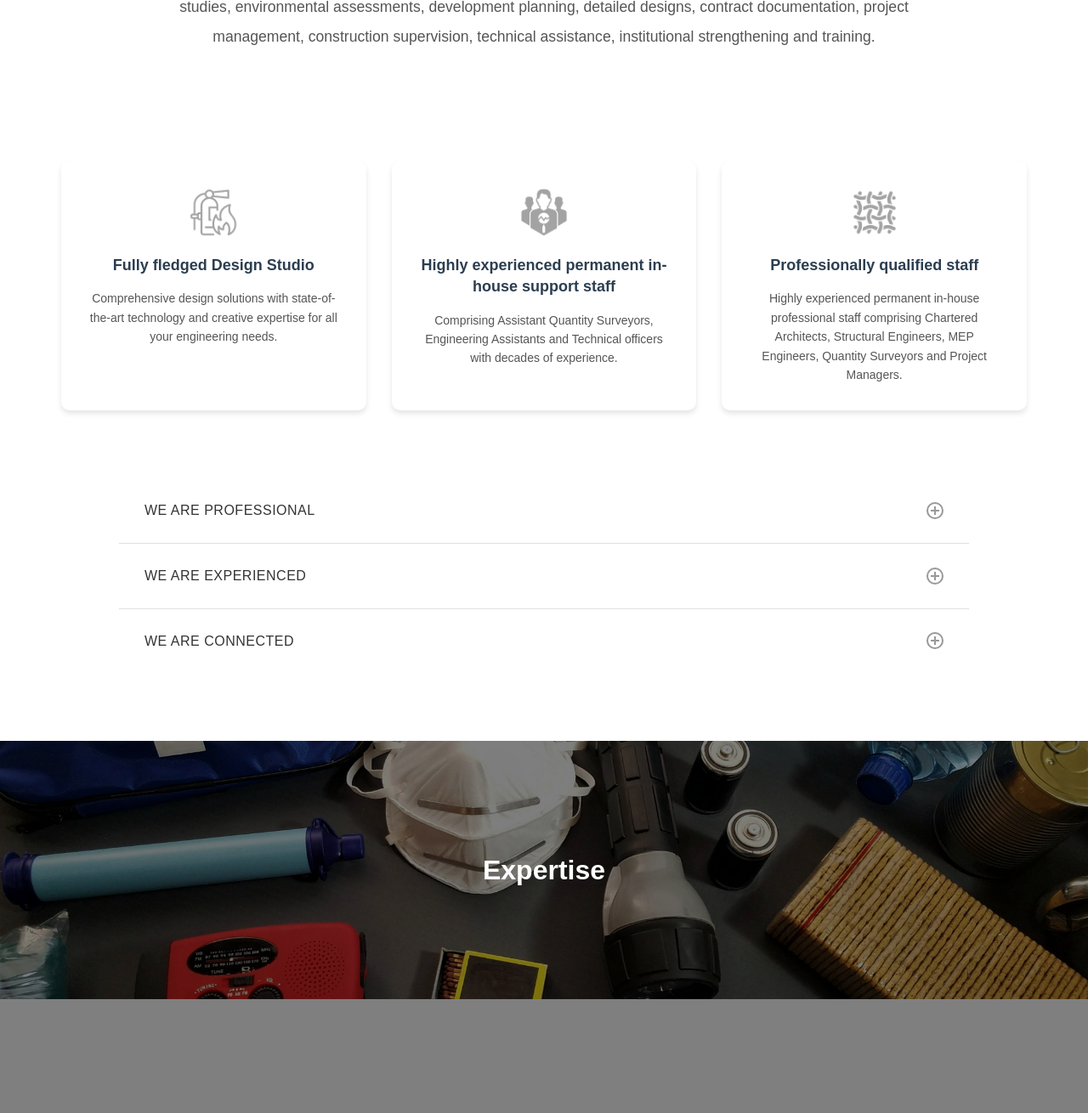
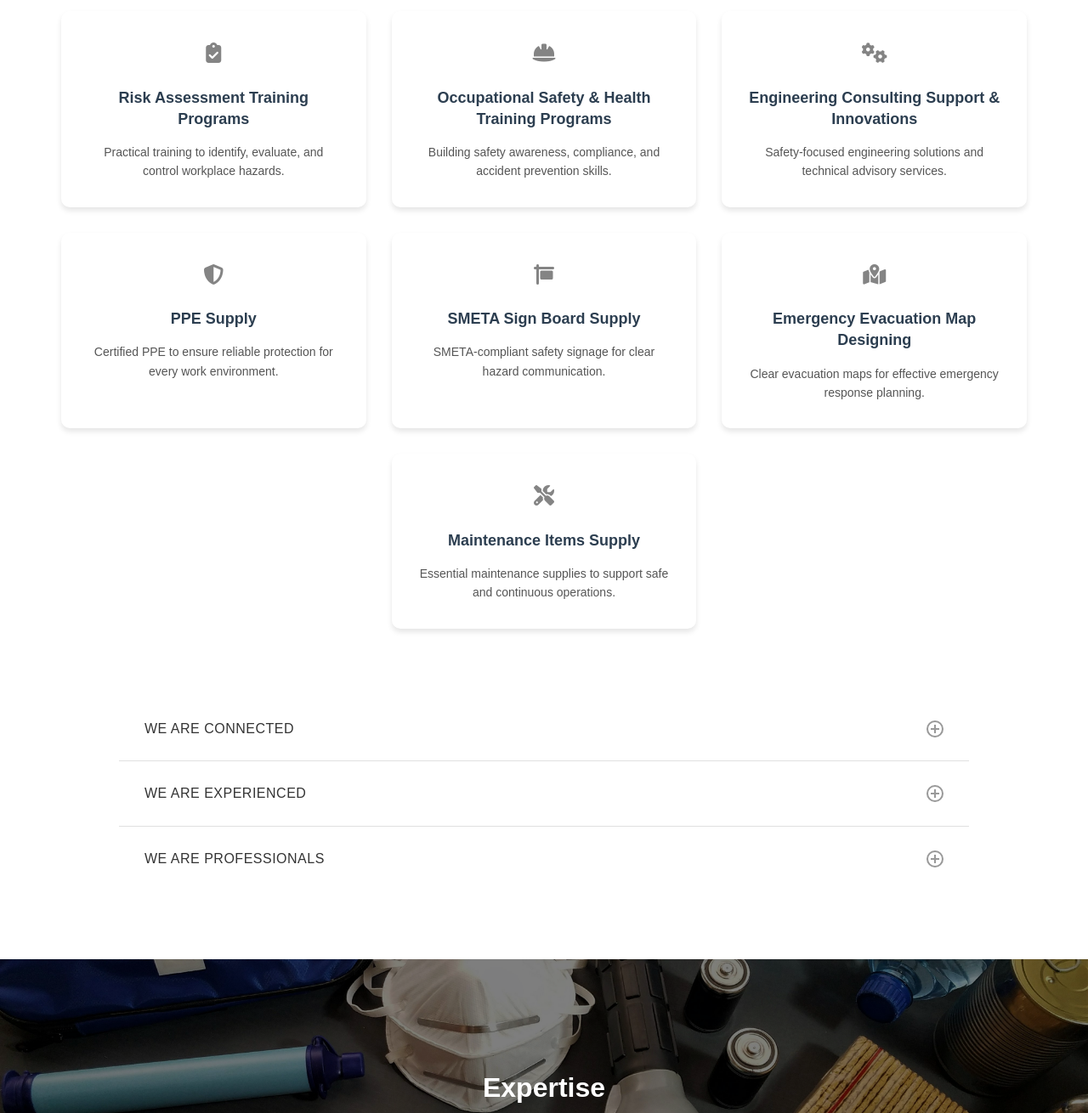
Before and after one commit to anjana-nuwanpriya/NS, a plain HTML site: page index.html in a window 1280 px wide. Shown: the part 1467-2777 px from the top of the page at 85% size. Drawn offline with Linux system fonts and the light colour scheme.

Commit message:
Updated project files

```diff
--- a/index.html
+++ b/index.html
@@ -5,6 +5,7 @@
     <meta charset="UTF-8">
     <meta name="viewport" content="width=device-width, initial-scale=1.0">
     <title>NS Holdings Engineering Pvt Ltd</title>
+    <link rel="stylesheet" href="https://cdnjs.cloudflare.com/ajax/libs/font-awesome/6.5.1/css/all.min.css">
     <style>
         /* Mobile Navigation */
         .hamburger {
@@ -124,19 +125,18 @@
 
 <div class="hero-content">
     <!-- <h1>Over 10 Years of Service Excellence</h1> -->
-    <p>NS Holdings - Your trusted partner in delivering innovative architectural solutions and premium construction services across Sri Lanka, committed to excellence in every project we undertake.</p>
+    <p>NS Holdings – Your trusted partner in delivering professional safety training, risk assessment programs, engineering consulting support, and high-quality industrial safety solutions across Sri Lanka, committed to creating safer, compliant, and efficient workplaces.</p>
 </div>
 </section>
 
     <section id="about" class="about">
         <div class="container">
-            <h2 class="section-title">Engineering Consultants</h2>
+            <h2 class="section-title">Safety Consultants</h2>
             <div class="about-content fade-in">
-                <p>NS Holdings Engineering Pvt Ltd (NSHE) is a multi-disciplinary consulting company established in 2014 as a partnership and subsequently incorporated as a private limited liability company. NSHE is a member of The Association of Consulting Engineers Sri Lanka (ACESL) affiliated to the International Federation of Consulting Engineers (FIDIC), and the Ceylon Chamber of Commerce Sri Lanka.</p>
+                <p>NS Holdings Engineering (Pvt) Ltd  is a multidisciplinary engineering, safety, and risk management consulting company committed to enhancing workplace safety, operational efficiency, and regulatory compliance across multiple industries.</p>
                 <br>
-                <p>The company has been in operation for over 10 years with a track record of many successfully completed projects in Sri Lanka as well as in the Asian region such as Maldives, India, Bangladesh, and African region such as Uganda, Timor, Uzbekistan & etc.</p>
-                <br>
-                <p>NSHE offers services from project concept to completion in a wide range of sectors and, a comprehensive range of skills offered by NSHE as an integrated part of consultancy services include preliminary investigations, feasibility studies, environmental assessments, development planning, detailed designs, contract documentation, project management, construction supervision, technical assistance, institutional strengthening and training.</p>
+                <p>With over 10 years of industry exposure, NS Holdings Engineering (Pvt) Ltd  delivers integrated safety training, engineering consulting support, and industrial safety solutions tailored to organizational needs. Our approach combines technical expertise, practical implementation, and innovative safety practices to help clients create safer and more sustainable working environments.</p>
+
             </div>
         </div>
     </section>
@@ -147,28 +147,64 @@
             <!-- Service 1 -->
             <div class="service-card glass-card fade-in">
                 <div class="service-icon">
-                    <img src="assets/images/extinguisher.png" alt="Design Icon">
+                    <i class="fas fa-clipboard-check"></i>
                 </div>
-                <h3>Fully fledged Design Studio</h3>
-                <p>Comprehensive design solutions with state-of-the-art technology and creative expertise for all your engineering needs.</p>
+                <h3>Risk Assessment Training Programs</h3>
+                <p>Practical training to identify, evaluate, and control workplace hazards.</p>
             </div>
 
             <!-- Service 2 -->
             <div class="service-card glass-card fade-in">
                 <div class="service-icon">
-                    <img src="assets/images/market.png" alt="Support Icon">
+                    <i class="fas fa-hard-hat"></i>
                 </div>
-                <h3>Highly experienced permanent in-house support staff</h3>
-                <p>Comprising Assistant Quantity Surveyors, Engineering Assistants and Technical officers with decades of experience.</p>
+                <h3>Occupational Safety & Health Training Programs</h3>
+                <p>Building safety awareness, compliance, and accident prevention skills.</p>
             </div>
 
             <!-- Service 3 -->
             <div class="service-card glass-card fade-in">
                 <div class="service-icon">
-                    <img src="assets/images/textile.png" alt="Professional Icon">
+                    <i class="fas fa-cogs"></i>
                 </div>
-                <h3>Professionally qualified staff</h3>
-                <p>Highly experienced permanent in-house professional staff comprising Chartered Architects, Structural Engineers, MEP Engineers, Quantity Surveyors and Project Managers.</p>
+                <h3>Engineering Consulting Support & Innovations</h3>
+                <p>Safety-focused engineering solutions and technical advisory services.</p>
+            </div>
+
+            <!-- Service 4 -->
+            <div class="service-card glass-card fade-in">
+                <div class="service-icon">
+                    <i class="fas fa-shield-alt"></i>
+                </div>
+                <h3>PPE Supply</h3>
+                <p>Certified PPE to ensure reliable protection for every work environment.</p>
+            </div>
+
+            <!-- Service 5 -->
+            <div class="service-card glass-card fade-in">
+                <div class="service-icon">
+                    <i class="fas fa-sign"></i>
+                </div>
+                <h3>SMETA Sign Board Supply</h3>
+                <p>SMETA-compliant safety signage for clear hazard communication.</p>
+            </div>
+
+            <!-- Service 6 -->
+            <div class="service-card glass-card fade-in">
+                <div class="service-icon">
+                    <i class="fas fa-map-marked-alt"></i>
+                </div>
+                <h3>Emergency Evacuation Map Designing</h3>
+                <p>Clear evacuation maps for effective emergency response planning.</p>
+            </div>
+
+            <!-- Service 7 -->
+            <div class="service-card glass-card fade-in">
+                <div class="service-icon">
+                    <i class="fas fa-tools"></i>
+                </div>
+                <h3>Maintenance Items Supply</h3>
+                <p>Essential maintenance supplies to support safe and continuous operations.</p>
             </div>
         </div>
     </div>
@@ -176,16 +212,17 @@
 
     <!-- UPDATED TOGGLE SECTIONS WITH SEPARATE STYLING -->
 <div class="toggle-sections-container">
-        <div class="toggle-section" id="professional">
-            <div class="toggle-section-header" onclick="toggleSection('professional')">
-                <h2 class="toggle-section-title">We Are Professional</h2>
+    <div class="toggle-section" id="connected">
+        <div class="toggle-section-header" onclick="toggleSection('connected')">
+            <h2 class="toggle-section-title">We Are Connected</h2>
             <div class="toggle-icon"></div>
         </div>
         <div class="toggle-section-content">
             <div class="toggle-content-inner">
-                    <div class="toggle-credential-item">Member of The Association of Consulting Engineers Sri Lanka (ACESL)</div>
-                    <div class="toggle-credential-item">Corporate Member of the Green Building Council of Sri Lanka (GBCSL)</div>
-                    <div class="toggle-credential-item">Recognized by the Institution of Engineers, Sri Lanka (IESL) to train Graduate (Civil) Engineers for Corporate Membership</div>
+                <div class="toggle-credential-item">Working closely with industry partners, safety professionals, and engineering specialists to deliver effective Risk Assessment and Occupational Safety & Health (OSH) Training Programs.</div>
+                <div class="toggle-credential-item">Collaborating with engineering consultants, safety solution providers, and suppliers to support innovative and practical workplace safety solutions.</div>
+                <div class="toggle-credential-item">Maintaining strong relationships with PPE manufacturers, safety signage providers, and emergency planning specialists to ensure reliable and compliant safety supplies.</div>
+                <div class="toggle-credential-item">Actively engaging with organizations, institutions, and industry stakeholders to promote best practices in occupational safety, risk management, and engineering support services.</div>
             </div>
         </div>
     </div>
@@ -197,25 +234,25 @@
         </div>
         <div class="toggle-section-content">
             <div class="toggle-content-inner">
-                    <div class="toggle-credential-item">We possess extensive experience in Consortium Consultancy Practices</div>
-                    <div class="toggle-credential-item">We have delivered over 300 Projects</div>
-                    <div class="toggle-credential-item">Specialized in complex engineering solutions across multiple sectors</div>
-                    <div class="toggle-credential-item">Proven track record in project management and delivery excellence</div>
+                <div class="toggle-credential-item">Extensive experience in delivering Risk Assessment and Occupational Safety & Health (OSH) Training Programs across diverse industries.</div>
+                <div class="toggle-credential-item">Proven capability in providing engineering consulting support and innovative safety solutions tailored to complex operational environments.</div>
+                <div class="toggle-credential-item">Successfully supporting organizations with PPE supply, SMETA-compliant safety sign boards, emergency evacuation map design, and maintenance items supply.</div>
+                <div class="toggle-credential-item">Strong track record in planning, coordination, and delivery of safety-focused consulting and training initiatives, ensuring practical implementation and measurable results.</div>
             </div>
         </div>
     </div>
 
-        <div class="toggle-section" id="connected">
-            <div class="toggle-section-header" onclick="toggleSection('connected')">
-                <h2 class="toggle-section-title">We Are Connected</h2>
+    <div class="toggle-section" id="professional">
+        <div class="toggle-section-header" onclick="toggleSection('professional')">
+            <h2 class="toggle-section-title">We Are Professionals</h2>
             <div class="toggle-icon"></div>
         </div>
         <div class="toggle-section-content">
             <div class="toggle-content-inner">
-                    <div class="toggle-credential-item">A member of MG Group (MGG); MGG is headquartered in Sri Lanka and operates in over 25 different countries. MGG owns Roughton Group, the UK based company founded in the 1960s</div>
-                    <div class="toggle-credential-item">We have extensive experience in working with major funding agencies and International consultancy firms</div>
-                    <div class="toggle-credential-item">Strong partnerships with global engineering and construction companies</div>
-                    <div class="toggle-credential-item">Active collaboration with international development organizations</div>
+                <div class="toggle-credential-item">A trusted provider of Risk Assessment and Occupational Safety & Health (OSH) Training Programs, supporting organizations in building safer and compliant workplaces.</div>
+                <div class="toggle-credential-item">Delivering engineering consulting support and innovative safety solutions, tailored to industry-specific operational and regulatory requirements.</div>
+                <div class="toggle-credential-item">Supplying certified Personal Protective Equipment (PPE), SMETA-compliant safety sign boards, emergency evacuation maps, and essential maintenance items to enhance workplace safety and preparedness.</div>
+                <div class="toggle-credential-item">Committed to professional standards, continuous improvement, and best practices in engineering, safety management, and risk control across diverse industries.</div>
             </div>
         </div>
     </div>
--- a/style.css
+++ b/style.css
@@ -308,6 +308,11 @@
     align-items: stretch;
 }
 
+/* Center the 7th card (Maintenance Items Supply) */
+.service-card:nth-child(7) {
+    grid-column: 2 / 3;
+}
+
 .service-card {
     background: white;
     padding: 30px;
@@ -372,6 +377,10 @@
         gap: 20px;
     }
 
+    .service-card:nth-child(7) {
+        grid-column: 1 / 2;
+    }
+
     .service-card {
         padding: 25px;
     }
@@ -388,6 +397,12 @@
 @media (max-width: 992px) and (min-width: 769px) {
     .services-grid {
         grid-template-columns: repeat(2, 1fr);
+    }
+
+    .service-card:nth-child(7) {
+        grid-column: 1 / 3;
+        max-width: 50%;
+        margin: 0 auto;
     }
 }
 
```
Lines whose indentation alone changed are shown as unchanged.
